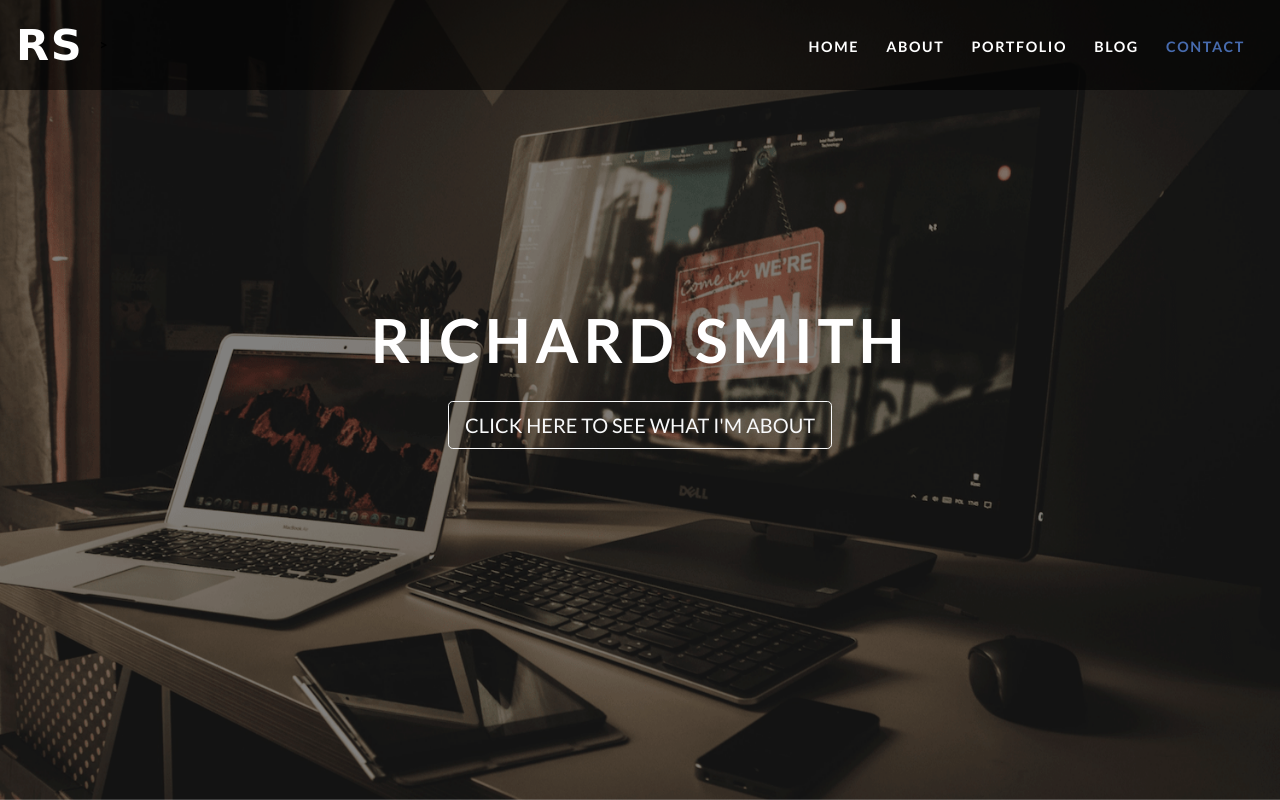
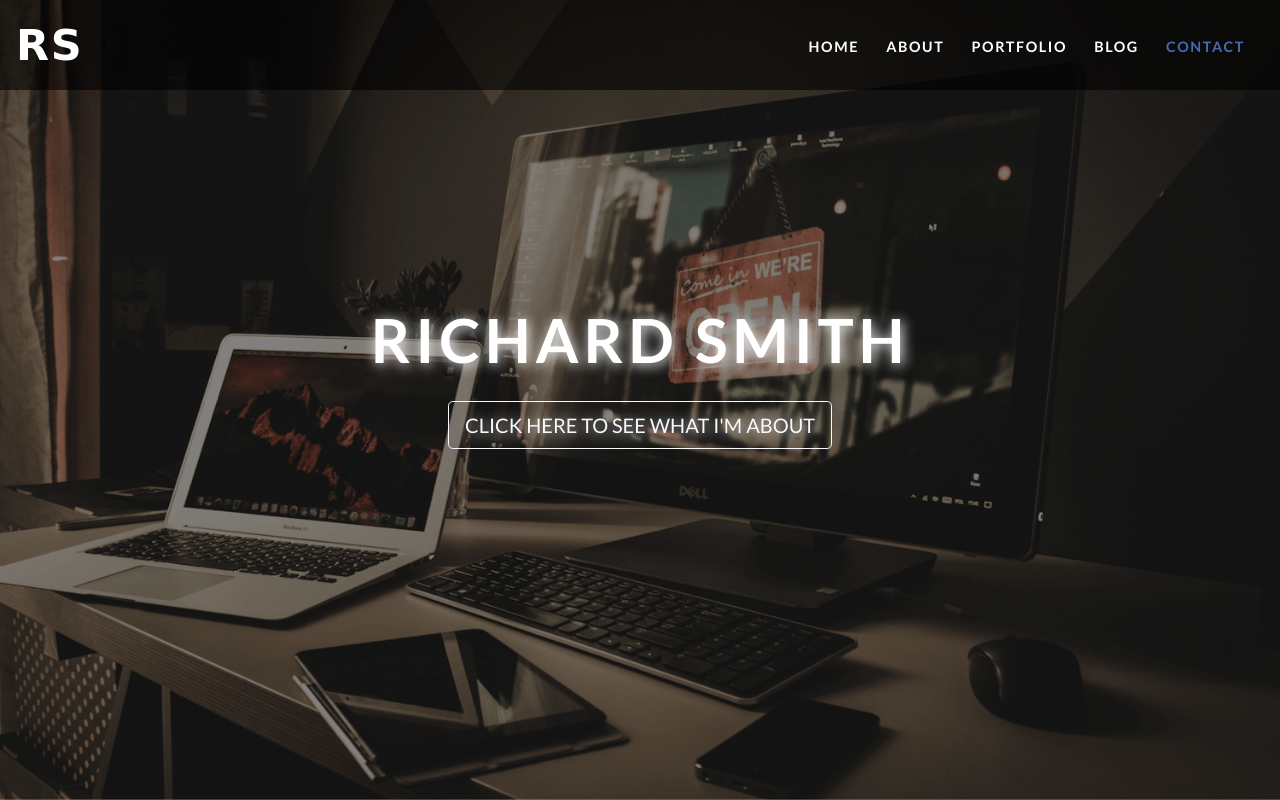
Before and after one commit to gabesmith08/gabesmith08.github.io, a plain HTML site: page index.html in a window 1280 px wide. Drawn offline with Linux system fonts and the light colour scheme.

```diff
--- a/style.css
+++ b/style.css
@@ -52,13 +52,13 @@
     z-index: 1;
     color: white;
     text-transform: uppercase;
-    /*text-shadow: .1rem .1rem .9rem;*/
+    text-shadow: .1rem .1rem .9rem;
 }
 .caption h1 {
     font-size: 3.8rem;
     font-weight: 700;
     letter-spacing: .3rem;
-    /* text-shadow: .1rem .1rem .8rem; */
+    text-shadow: .1rem .1rem .8rem;
     padding-bottom: 1rem;
 }
 
```
